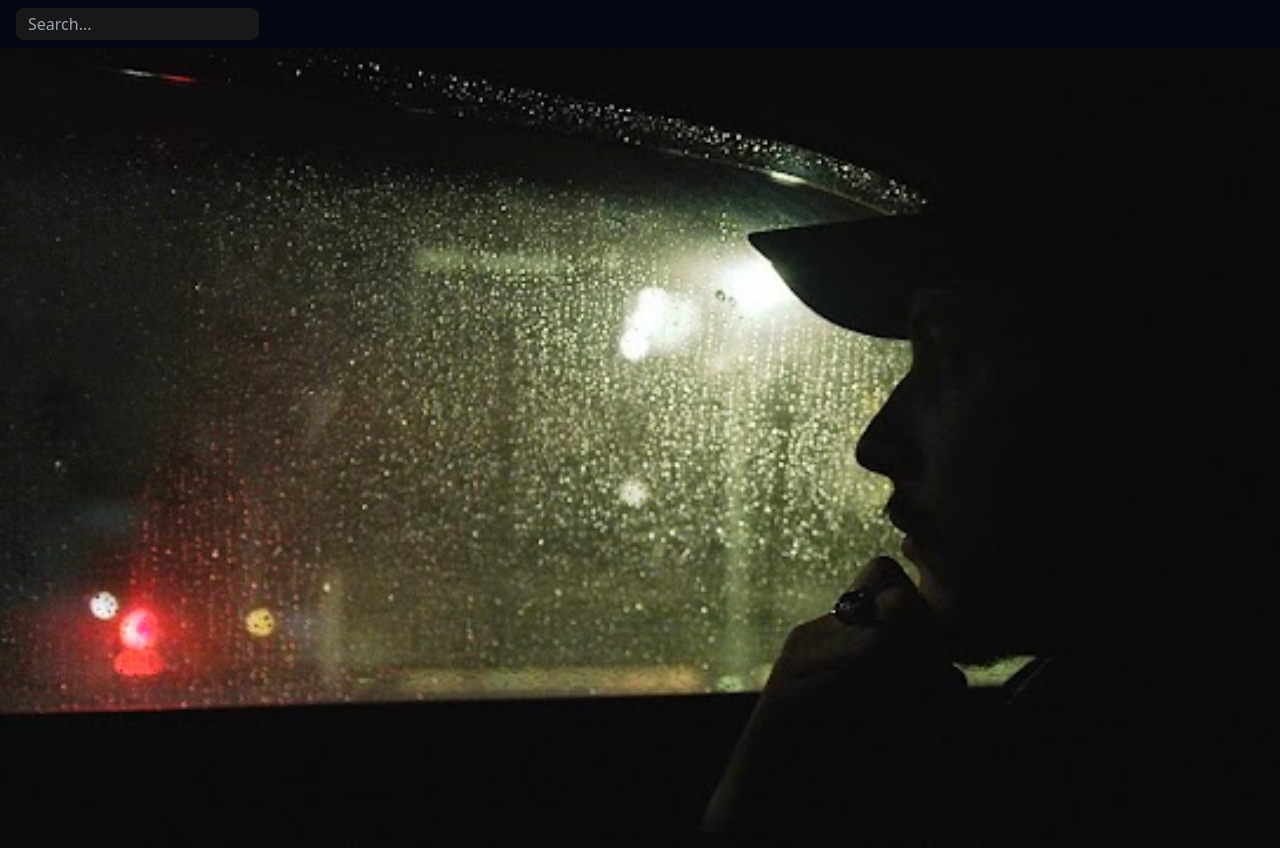
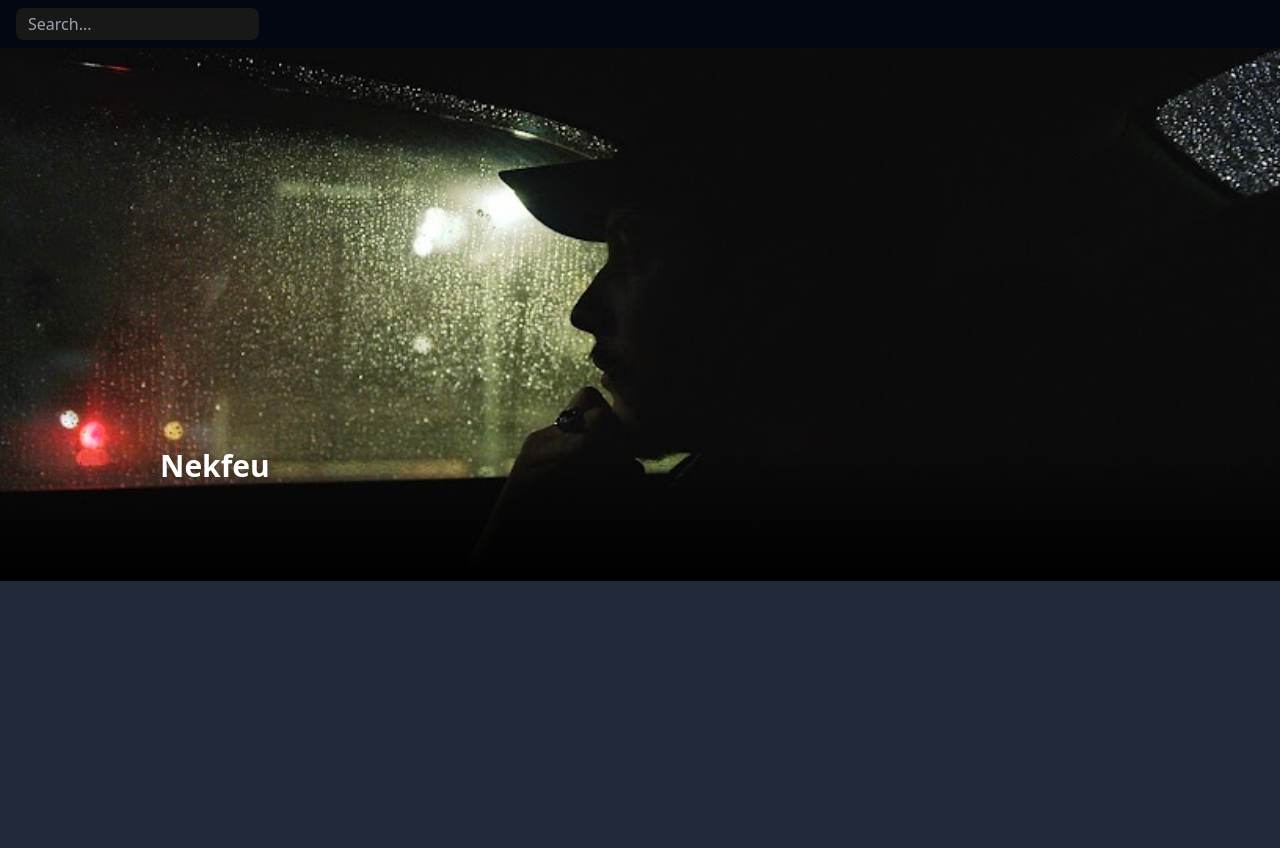
Before and after one commit to kosmixyt/spoutify, a Vue app: page /artist in a window 1280 px wide. After the commit the page ends 800 px from the top, so only its background shows below. Built offline with nearby package versions, Linux system fonts and the light colour scheme; some icons are missing.

Commit message:
fix background cover

```diff
--- a/index.html
+++ b/index.html
@@ -6,7 +6,7 @@
     <meta name="viewport" content="width=device-width, initial-scale=1.0">
     <title>Vite App</title>
   </head>
-  <body class="bg-gray-800">
+  <body class="bg-gray-800" style="margin: 0px;">
     <div id="app"></div>
     <script type="module" src="/src/main.ts"></script>
   </body>
--- a/src/views/Artist.vue
+++ b/src/views/Artist.vue
@@ -1,18 +1,22 @@
 <template>
-    <div class="">
-        <div ref="bg" class="w-screen h-screen cursor-pointer bg-cover">
-        </div>
+<div class="w-screen relative">
+    <img :src="nekfeu" alt="Nekfeu" class="w-full object-cover" />
+<div class="top-[60%] h-[40%] bg-gradient-to-b from-transparent to-black xl:top-3/4 xl:h-1/4 absolute w-screen">
+    <div class="text-white">
+        <div class="font-bold text-2xl xl:text-3xl ml-10 xl:ml-40">Nekfeu</div>
     </div>
+</div>
+</div>
 </template>
 <script lang="ts">
-import nekfeu from "../assets/nekfeu.jpg"
+import nekfeu from "../assets/nekfeu.jpg";
 export default {
-    props: {
-    },
-    mounted(){
-        console.log(nekfeu)
-    this.$refs.bg.style.backgroundImage = `url(${nekfeu})`
-
-    }
-}
+  props: {},
+  data: () => {
+    return {
+      nekfeu,
+    };
+  },
+  mounted() {},
+};
 </script>
--- a/src/views/Landing.vue
+++ b/src/views/Landing.vue
@@ -1,5 +1,5 @@
 <template>
-  <div class="">
+  <Teleport to="body">
     <div class="mt-8 ml-4">
       <div class="flex justify-between">
         <div class="text-2xl font-semibold underline text-white">
@@ -18,13 +18,15 @@
         <AlbumData v-for="i in 6" :album-data="{ 'id': 1000, name: 'Guillaume la merde' }" />
       </div>
     </div>
-  </div>
+  </Teleport>
 </template>
 <script lang="ts">
 import AlbumData from '@/components/AlbumData.vue';
+import { Teleport } from 'vue';
 
 export default {
   components: {
+    Teleport,
     AlbumData
   }
 }
```
